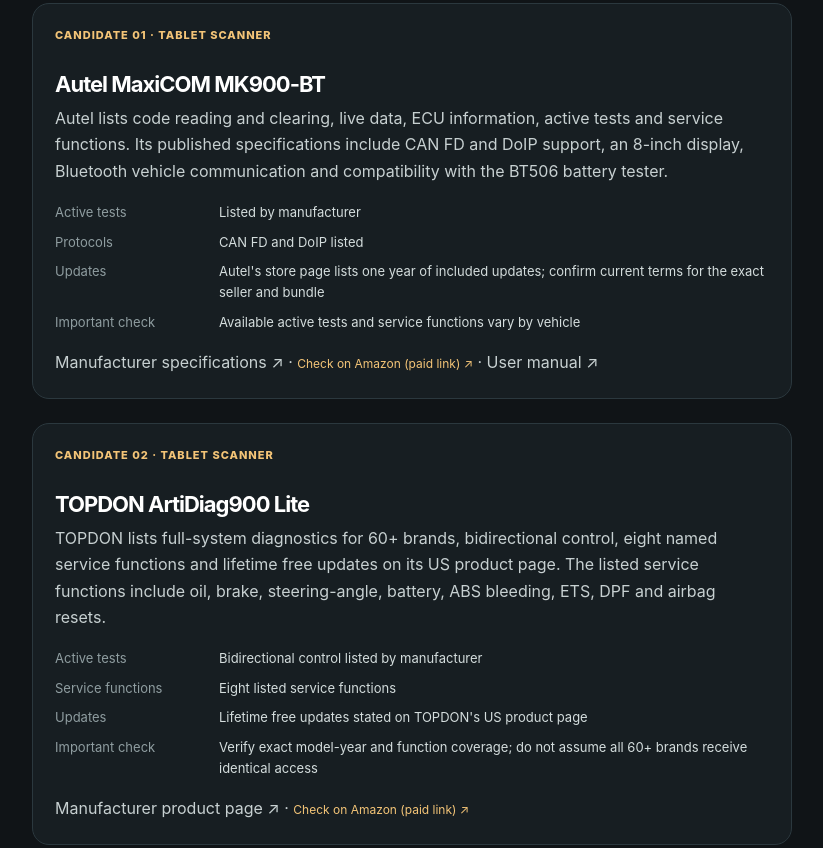
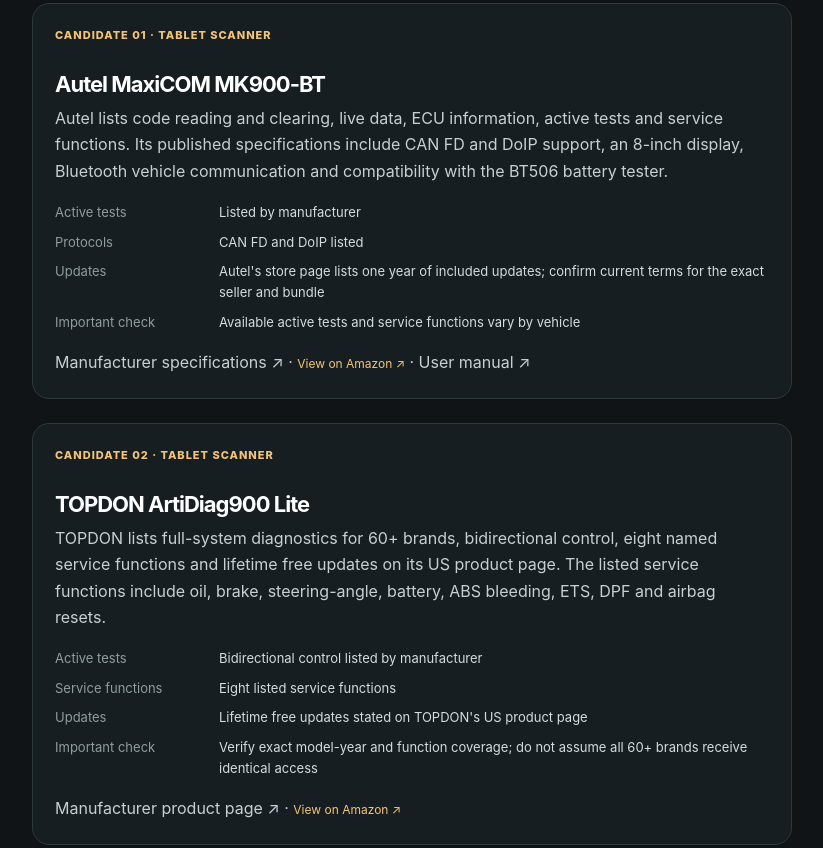
Before and after one commit to mexiaeon/scan-tool-field-guide, a plain HTML site: page guides/bidirectional-scan-tools.html in a window 1280 px wide. Shown: the part 1952-2800 px from the top of the page, without its empty margins (28-851 px from the left). Drawn offline with Linux system fonts and the light colour scheme.

Commit message:
Remove paid link wording from Amazon buttons

```diff
--- a/guides/bidirectional-scan-tools.html
+++ b/guides/bidirectional-scan-tools.html
@@ -11,7 +11,7 @@
 <div class="topbar"><div class="wrap topbar-inner"><span>Scanner buying guides</span><strong>Manufacturer-spec research</strong></div></div><header class="header"><div class="wrap nav"><a class="brand" href="../index.html"><img src="../assets/brand-mark.svg" width="38" height="38" alt=""><span>SCAN TOOL<small>FIELD GUIDE</small></span></a><button class="menu-btn" aria-label="Open navigation" aria-expanded="false">☰</button><nav class="navlinks"><a href="../index.html">Home</a><a href="index.html">Guides</a><a href="obd2-vs-bidirectional.html">Learn the Basics</a><a href="../about.html">About</a><a class="nav-cta" href="#comparison">See the shortlist ↗</a></nav></div></header>
 <main><section class="article-hero"><div class="wrap"><div class="eyebrow">Buyer guide · Updated November 24, 2026</div><h1>Bidirectional scan tools: what to compare before buying</h1><div class="article-meta"><span>By Scan Tool Field Guide Editorial Desk</span><span>Research-based comparison</span><span>Manufacturer specifications checked</span><span>No hands-on testing claimed</span></div></div></section>
 <nav class="breadcrumbs wrap" aria-label="Breadcrumb"><a href="../index.html">Home</a><span aria-hidden="true">›</span><a href="index.html">Guides</a><span aria-hidden="true">›</span><span aria-current="page">Bidirectional Scan Tools</span></nav>
-<div class="wrap article-layout"><article class="article-body"><div class="note" style="margin-bottom:18px"><strong>Affiliate disclosure:</strong> As an Amazon Associate I earn from qualifying purchases. Amazon links in this guide are paid links; qualifying purchases may earn this site a commission at no extra cost to you.</div>
+<div class="wrap article-layout"><article class="article-body"><div class="note" style="margin-bottom:18px"><strong>Affiliate disclosure:</strong> As an Amazon Associate I earn from qualifying purchases. Amazon links in this guide are Amazon affiliate links; qualifying purchases may earn this site a commission at no extra cost to you.</div>
 <div class="callout"><strong>How to read this guide:</strong> This is a specification-based shortlist, not a lab test or a claim that we personally used these scanners. Capabilities and coverage must be checked against the exact vehicle, model year, system and function before purchase.</div>
 <p>A bidirectional scan tool can do more than read diagnostic trouble codes. On supported vehicles, it can send commands to an electronic control unit (ECU) and activate a component or system test. That can help a technician check whether a fan, relay, solenoid or other actuator responds. It does not automatically identify the root cause of a fault, and it does not make every repair safe for an untrained owner.</p>
 <h2 id="what-to-compare">The six things to compare</h2>
@@ -22,9 +22,9 @@
 <h3>5. Software updates and subscriptions</h3><p>Look beyond the included update period. Confirm how much updates cost after the included period, whether core diagnostics continue to work if you stop renewing, and whether online coding or security-gateway access needs separate activation or a subscription.</p>
 <h3>6. Support, warranty and return terms</h3><p>Check who handles support in the United States, how long the warranty lasts, what is excluded and whether the seller is authorized. Marketplace listings can combine different hardware revisions or regional bundles, so compare the exact SKU.</p>
 <h2 id="comparison">Manufacturer-spec shortlist</h2><p>These three models are starting points for comparison because their manufacturers publish feature details. They are not ranked by hands-on performance.</p>
-<div class="product-brief"><div class="tagline">Candidate 01 · Tablet scanner</div><h3>Autel MaxiCOM MK900-BT</h3><p>Autel lists code reading and clearing, live data, ECU information, active tests and service functions. Its published specifications include CAN FD and DoIP support, an 8-inch display, Bluetooth vehicle communication and compatibility with the BT506 battery tester.</p><dl><dt>Active tests</dt><dd>Listed by manufacturer</dd><dt>Protocols</dt><dd>CAN FD and DoIP listed</dd><dt>Updates</dt><dd>Autel's store page lists one year of included updates; confirm current terms for the exact seller and bundle</dd><dt>Important check</dt><dd>Available active tests and service functions vary by vehicle</dd></dl>Manufacturer specifications ↗ · <a class="source-link" href="https://www.amazon.com/dp/B07PGYY8SS?tag=smartfin0e6fa-20" target="_blank" rel="sponsored nofollow noopener">Check on Amazon (paid link) ↗</a> · User manual ↗</div>
-<div class="product-brief"><div class="tagline">Candidate 02 · Tablet scanner</div><h3>TOPDON ArtiDiag900 Lite</h3><p>TOPDON lists full-system diagnostics for 60+ brands, bidirectional control, eight named service functions and lifetime free updates on its US product page. The listed service functions include oil, brake, steering-angle, battery, ABS bleeding, ETS, DPF and airbag resets.</p><dl><dt>Active tests</dt><dd>Bidirectional control listed by manufacturer</dd><dt>Service functions</dt><dd>Eight listed service functions</dd><dt>Updates</dt><dd>Lifetime free updates stated on TOPDON's US product page</dd><dt>Important check</dt><dd>Verify exact model-year and function coverage; do not assume all 60+ brands receive identical access</dd></dl>Manufacturer product page ↗ · <a class="source-link" href="https://www.amazon.com/dp/B0C33Y285Y?tag=smartfin0e6fa-20" target="_blank" rel="sponsored nofollow noopener">Check on Amazon (paid link) ↗</a></div>
-<div class="product-brief"><div class="tagline">Candidate 03 · Cable-connected tablet</div><h3>XTOOL D7S</h3><p>XTOOL lists bidirectional control, ECU coding, 39+ special functions, CAN FD and DoIP support. The manufacturer's product page also notes that its VAG guided function is suspended in the US pending further notice—an important regional limitation to check before buying.</p><dl><dt>Active tests</dt><dd>Bidirectional control listed by manufacturer</dd><dt>Service functions</dt><dd>39+ listed special functions</dd><dt>Updates</dt><dd>Three years of free upgrades listed</dd><dt>Important check</dt><dd>VAG guided function is stated as suspended in the US on the manufacturer's page</dd></dl>Manufacturer product page ↗ · <a class="source-link" href="https://www.amazon.com/dp/B0BTBQ1NR4?tag=smartfin0e6fa-20" target="_blank" rel="sponsored nofollow noopener">Check on Amazon (paid link) ↗</a></div>
+<div class="product-brief"><div class="tagline">Candidate 01 · Tablet scanner</div><h3>Autel MaxiCOM MK900-BT</h3><p>Autel lists code reading and clearing, live data, ECU information, active tests and service functions. Its published specifications include CAN FD and DoIP support, an 8-inch display, Bluetooth vehicle communication and compatibility with the BT506 battery tester.</p><dl><dt>Active tests</dt><dd>Listed by manufacturer</dd><dt>Protocols</dt><dd>CAN FD and DoIP listed</dd><dt>Updates</dt><dd>Autel's store page lists one year of included updates; confirm current terms for the exact seller and bundle</dd><dt>Important check</dt><dd>Available active tests and service functions vary by vehicle</dd></dl>Manufacturer specifications ↗ · <a class="source-link" href="https://www.amazon.com/dp/B07PGYY8SS?tag=smartfin0e6fa-20" target="_blank" rel="sponsored nofollow noopener">View on Amazon ↗</a> · User manual ↗</div>
+<div class="product-brief"><div class="tagline">Candidate 02 · Tablet scanner</div><h3>TOPDON ArtiDiag900 Lite</h3><p>TOPDON lists full-system diagnostics for 60+ brands, bidirectional control, eight named service functions and lifetime free updates on its US product page. The listed service functions include oil, brake, steering-angle, battery, ABS bleeding, ETS, DPF and airbag resets.</p><dl><dt>Active tests</dt><dd>Bidirectional control listed by manufacturer</dd><dt>Service functions</dt><dd>Eight listed service functions</dd><dt>Updates</dt><dd>Lifetime free updates stated on TOPDON's US product page</dd><dt>Important check</dt><dd>Verify exact model-year and function coverage; do not assume all 60+ brands receive identical access</dd></dl>Manufacturer product page ↗ · <a class="source-link" href="https://www.amazon.com/dp/B0C33Y285Y?tag=smartfin0e6fa-20" target="_blank" rel="sponsored nofollow noopener">View on Amazon ↗</a></div>
+<div class="product-brief"><div class="tagline">Candidate 03 · Cable-connected tablet</div><h3>XTOOL D7S</h3><p>XTOOL lists bidirectional control, ECU coding, 39+ special functions, CAN FD and DoIP support. The manufacturer's product page also notes that its VAG guided function is suspended in the US pending further notice—an important regional limitation to check before buying.</p><dl><dt>Active tests</dt><dd>Bidirectional control listed by manufacturer</dd><dt>Service functions</dt><dd>39+ listed special functions</dd><dt>Updates</dt><dd>Three years of free upgrades listed</dd><dt>Important check</dt><dd>VAG guided function is stated as suspended in the US on the manufacturer's page</dd></dl>Manufacturer product page ↗ · <a class="source-link" href="https://www.amazon.com/dp/B0BTBQ1NR4?tag=smartfin0e6fa-20" target="_blank" rel="sponsored nofollow noopener">View on Amazon ↗</a></div>
 <h2 id="which-one">Which one should you shortlist?</h2><ul><li><strong>Start with Autel MK900-BT</strong> if you want a tablet-style tool and its stated active tests, protocols and battery-test accessory align with your vehicle and workflow.</li><li><strong>Compare TOPDON ArtiDiag900 Lite</strong> if the stated lifetime update policy and its eight listed service functions are attractive—then confirm your exact coverage.</li><li><strong>Consider XTOOL D7S</strong> if its coding, communication protocols and special functions fit your vehicles, while paying attention to the US-specific VAG limitation.</li></ul><p>Do not treat this as a universal winner list. A lower-cost scanner with confirmed support for the one function you need can be a better purchase than a more expensive tablet with dozens of functions you will never use.</p>
 <h2 id="before-order">A pre-purchase checklist</h2><ol><li>Write down the exact vehicle year, make, model, engine and trim.</li><li>Name the module or system you need to access (for example ABS, SRS, transmission or engine).</li><li>Name the exact task: read codes, view live data, run an active test, perform a reset or code a module.</li><li>Check the manufacturer coverage database—not only a retailer title or marketing image.</li><li>Confirm update fees, subscription requirements, adapter needs, warranty and return policy.</li><li>Save a screenshot or written confirmation of the specific feature coverage before ordering.</li></ol>
 <div class="callout"><strong>Safety note:</strong> A scan tool is an information and test device, not a substitute for service information, training or safe repair procedures. Work involving airbags, brakes, steering, high-voltage systems or vehicle programming can create serious hazards or disable safety systems. Use qualified service personnel when appropriate.</div>
```
